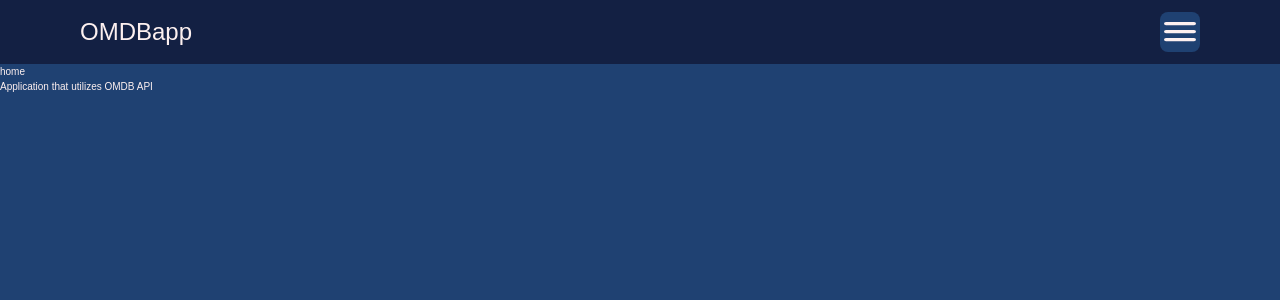
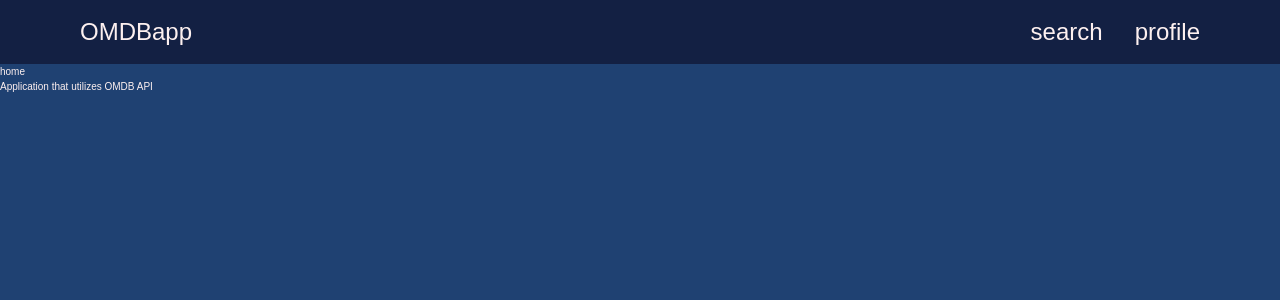
Before and after one commit to osipovark/omdbapp, a React (Vite) app: page / in a window 1280 px wide. Shown: the top 300 px of the page. Built offline with nearby package versions, Linux system fonts and the light colour scheme.

Commit message:
redacted stylesheet of Navigation component to make it's widescreen layout version

```diff
--- a/src/components/navigation/Navigation.module.scss
+++ b/src/components/navigation/Navigation.module.scss
@@ -76,23 +76,26 @@
     height: 4rem;
   }
 
-  @media (min-width: 800px) {
+  @media (min-width: 801px) {
+    display: none;
   }
 }
 
 /**********************************************************/
 
 .navList {
+  display: flex;
+  align-items: center;
+  gap: 0;
+  list-style: none;
+
+  @media (max-width: 800px) {
     width: 100%;
     height: calc(100vh - 4.8rem);
-  display: flex;
     flex-direction: column;
-  align-items: center;
-  gap: 0;
     position: absolute;
     top: 4.8rem;
     left: 0;
-  list-style: none;
     background-color: rgba(0, 0, 0, 0.25);
     transform: translateX(100%);
     transition: transform 0.5s ease-in-out;
@@ -100,13 +103,16 @@
     &.active {
       transform: translateX(0%);
     }
+  }
 
   @media (min-width: 600px) {
     height: calc(100vh - 6.4rem);
     top: 6.4rem;
   }
 
-  @media (min-width: 800px) {
+  @media (min-width: 801px) {
+    height: 100%;
+    gap: 3.2rem;
   }
 }
 
@@ -114,18 +120,44 @@
   width: 100%;
   display: flex;
   justify-content: center;
+  font-size: 2rem;
+
+  @media (max-width: 800px) {
     border-bottom: 1px solid #fdf0f0;
-  font-size: 2rem;
+  }
 
   @media (min-width: 600px) {
     font-size: 2.4rem;
   }
+
+  @media (min-width: 801px) {
+    height: 100%;
+    position: relative;
+
+    &::after {
+      content: "";
+      display: block;
+      width: 0%;
+      height: 2.5px;
+      position: absolute;
+      bottom: 0;
+      left: 50%;
+      background-color: #fdf0f0;
+      transition: width 0.25s ease-in-out, left 0.25s ease-in-out;
+    }
+
+    &:hover::after {
+      width: 100%;
+      left: 0;
+    }
+  }
 }
 
 .navLink {
-  padding: 0.5rem 2rem;
+  padding: 0.8rem 4.8rem;
   display: flex;
   align-items: center;
+  justify-content: center;
   gap: 0.6rem;
 
   svg {
@@ -138,8 +170,12 @@
       margin-top: 2px;
     }
 
-    @media (min-width: 800px) {
+    @media (min-width: 801px) {
       display: none;
     }
   }
+
+  @media (min-width: 801px) {
+    padding: 0;
   }
+}
```
Lines whose indentation alone changed are shown as unchanged.
